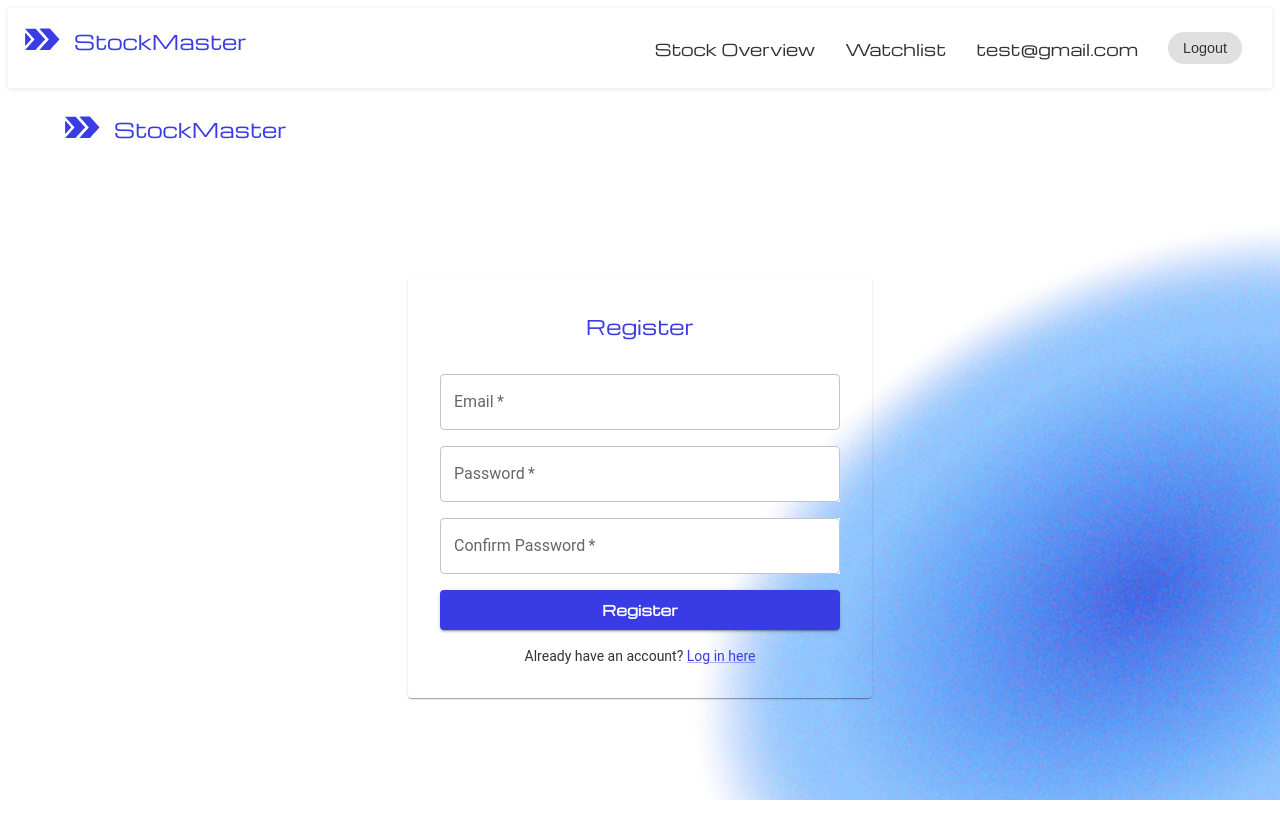
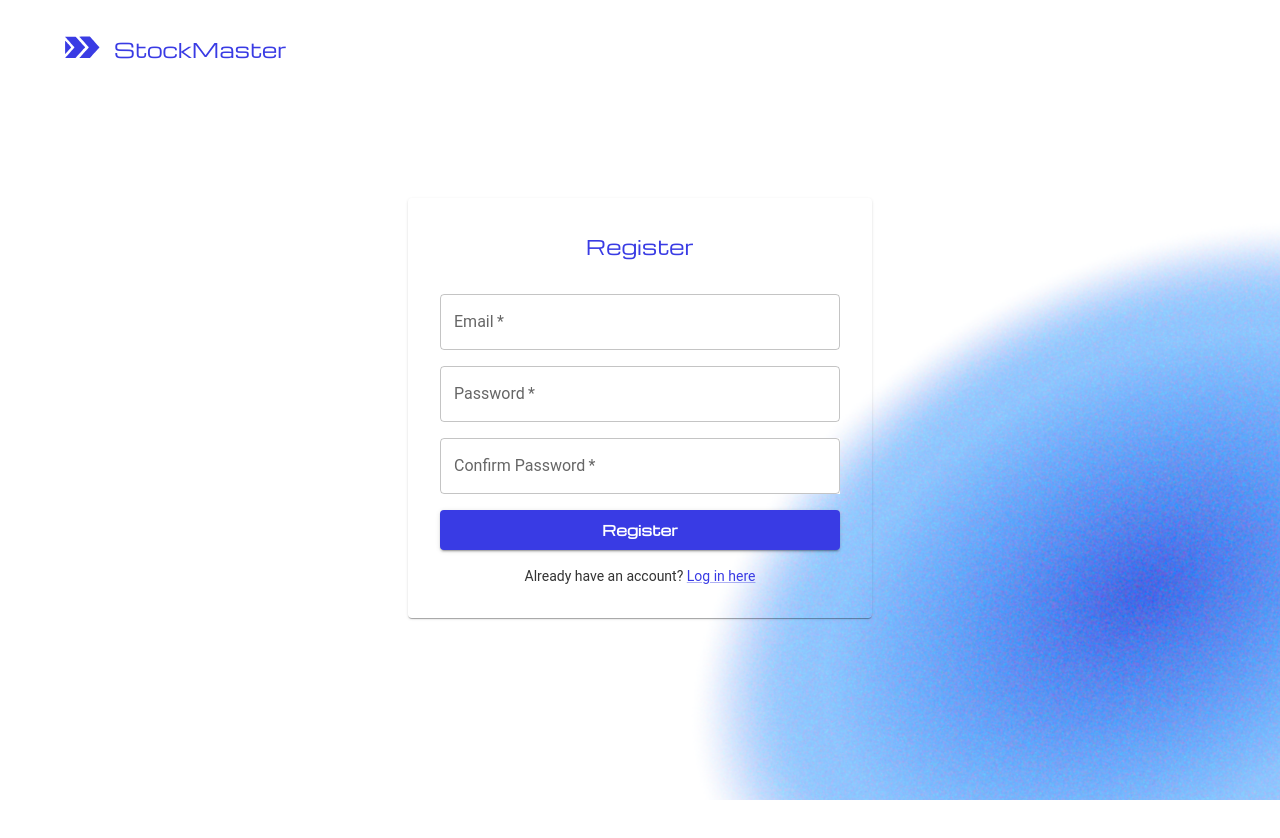
Before and after one commit to Projekt-zespolowy-magisterka/frontend, a React (Create React App) app: page /register in a window 1280 px wide. Shown: the top 838 px of the page. After the commit the page ends 816 px from the top, so only its background shows below. Built offline with nearby package versions, Linux system fonts and the light colour scheme.

Commit message:
feat: Store login data in session storage and display TopMenu only on dashboard pages

```diff
--- a/src/App.js
+++ b/src/App.js
@@ -1,5 +1,5 @@
-import React, { useState } from 'react';
-import { BrowserRouter as Router, Routes, Route, Navigate } from 'react-router-dom';
+import React, {useEffect, useState} from 'react';
+import {Routes, Route, Navigate, useLocation} from 'react-router-dom';
 import Login from './pages/LoginPage';
 import RegistrationPage from "./pages/RegistrationPage";
 
@@ -7,27 +7,50 @@ import TopMenu from './components/TopMenu';
 import StockOverview from './pages/StockOverview';
 import Watchlist from './pages/Watchlist';
 
+
 function App() {
-  const [isLoggedIn, setIsLoggedIn] = useState(true);
-  const [username, setUsername] = useState('test@gmail.com'); // Replace with actual user data
+  const [isLoggedIn, setIsLoggedIn] = useState(false);
+  const [username, setUsername] = useState('');
+
+  useEffect(() => {
+    const storedLoginStatus = sessionStorage.getItem('isLoggedIn');
+    const storedUsername = sessionStorage.getItem('username');
+    if (storedLoginStatus && storedUsername) {
+      setIsLoggedIn(JSON.parse(storedLoginStatus));
+      setUsername(storedUsername);
+    }
+  }, []);
+
+  const handleLogin = (userEmail) => {
+    sessionStorage.setItem('isLoggedIn', true);
+    sessionStorage.setItem('username', userEmail);
+    setIsLoggedIn(true);
+    setUsername(userEmail);
+  };
 
   const handleLogout = () => {
+    sessionStorage.removeItem('isLoggedIn');
+    sessionStorage.removeItem('username');
     setIsLoggedIn(false);
     setUsername('');
   };
 
+  const location = useLocation();
+  const isDashboardPage = location.pathname === '/stock-overview' || location.pathname === '/watchlist';
+
   return (
-    <Router>
-      {/* Render TopMenu only if the user is logged in */}
-      {isLoggedIn && <TopMenu username={username} isLoggedIn={isLoggedIn} onLogout={handleLogout} />}
-      <Routes>
-        <Route path="/" element={<Navigate to="/login" replace />} />
-        <Route path="/login" element={<Login onLogin={() => setIsLoggedIn(true)} />} />
-        <Route path="/register" element={<RegistrationPage />} />
-        <Route path="/stock-overview" element={isLoggedIn ? <StockOverview /> : <Navigate to="/login" />} />
-        <Route path="/watchlist" element={isLoggedIn ? <Watchlist /> : <Navigate to="/login" />} />
-      </Routes>
-    </Router>
+      <>
+        {isLoggedIn && isDashboardPage && (
+            <TopMenu username={username} isLoggedIn={isLoggedIn} onLogout={handleLogout} />
+        )}
+        <Routes>
+          <Route path="/" element={<Navigate to="/login" replace />} />
+          <Route path="/login" element={<Login onLogin={handleLogin} />} />
+          <Route path="/register" element={<RegistrationPage onLogin={handleLogin} />} />
+          <Route path="/stock-overview" element={isLoggedIn ? <StockOverview /> : <Navigate to="/login" />} />
+          <Route path="/watchlist" element={isLoggedIn ? <Watchlist /> : <Navigate to="/login" />} />
+        </Routes>
+      </>
   );
 }
 
--- a/src/components/TopMenu.js
+++ b/src/components/TopMenu.js
@@ -1,30 +1,30 @@
 import React from 'react';
-import { NavLink, useNavigate } from 'react-router-dom';
+import { NavLink } from 'react-router-dom';
 import './TopMenu.css';
 import LogoSection from '../components/LogoSection';
 
+
 function TopMenu({ username, onLogout }) {
-  const navigate = useNavigate();
-
-  const handleLogout = () => {
-    onLogout(); // Calls the logout function passed from parent
-    navigate('/login'); // Redirect to login page after logout
-  };
-
   return (
       <div className="top-menu">
         <LogoSection />
         <div className="right-section">
           <div className="nav-links">
-          <NavLink to="/stock-overview" activeClassName="active">
+            <NavLink
+                to="/stock-overview"
+                className={({ isActive }) => (isActive ? 'active' : undefined)}
+            >
               Stock Overview
             </NavLink>
-          <NavLink to="/watchlist" activeClassName="active">
+            <NavLink
+                to="/watchlist"
+                className={({ isActive }) => (isActive ? 'active' : undefined)}
+            >
               Watchlist
             </NavLink>
           </div>
           <span className="username">{username}</span>
-        <button onClick={handleLogout} className="logout-button">Logout</button>
+          <button onClick={onLogout} className="logout-button">Logout</button>
         </div>
       </div>
   );
--- a/src/index.js
+++ b/src/index.js
@@ -7,13 +7,16 @@ import reportWebVitals from './reportWebVitals';
 
 import { ThemeProvider } from '@mui/material/styles';
 import theme from './theme';
+import { BrowserRouter as Router } from 'react-router-dom';
 
 const root = ReactDOM.createRoot(document.getElementById('root'));
 root.render(
   <React.StrictMode>
-    <ThemeProvider theme={theme}>
-      <App />
-    </ThemeProvider>
+      <Router>
+          <ThemeProvider theme={theme}>
+              <App />
+          </ThemeProvider>
+      </Router>
   </React.StrictMode>
 );
 
--- a/src/pages/LoginPage.js
+++ b/src/pages/LoginPage.js
@@ -5,6 +5,7 @@ import BackgroundImage from '../components/BackgroundImage';
 import LogoSection from '../components/LogoSection';
 import AuthForm from '../components/AuthForm';
 import appTheme from '../theme';
+import {useNavigate} from "react-router-dom";
 
 const LoginPageContainer = styled(Container)({
     display: 'flex',
@@ -16,13 +17,15 @@ const LoginPageContainer = styled(Container)({
     position: 'relative',
 });
 
-const LoginPage = () => {
+const LoginPage = ({ onLogin }) => {
     const [loginError, setLoginError] = useState('');
+    const navigate = useNavigate();
 
     const handleLogin = ({ email, password }) => {
         setLoginError('');
         if (email === 'test@example.com' && password === 'password') {
-            alert('Login successful!');
+            onLogin(email);
+            navigate('/stock-overview');
         } else {
             setLoginError('Invalid email or password');
         }
--- a/src/pages/RegistrationPage.js
+++ b/src/pages/RegistrationPage.js
@@ -5,6 +5,7 @@ import BackgroundImage from '../components/BackgroundImage';
 import LogoSection from '../components/LogoSection';
 import AuthForm from '../components/AuthForm';
 import appTheme from '../theme';
+import {useNavigate} from "react-router-dom";
 
 const RegistrationPageContainer = styled(Container)({
     display: 'flex',
@@ -16,8 +17,10 @@ const RegistrationPageContainer = styled(Container)({
     position: 'relative',
 });
 
-const RegistrationPage = () => {
+
+const RegistrationPage = ({ onLogin }) => {
     const [registrationError, setRegistrationError] = useState('');
+    const navigate = useNavigate();
 
     const handleRegister = ({ email, password, confirmPassword }) => {
         setRegistrationError('');
@@ -25,7 +28,8 @@ const RegistrationPage = () => {
             setRegistrationError('Passwords do not match');
             return;
         }
-        alert('Registration successful!');
+        onLogin(email);
+        navigate('/stock-overview');
     };
 
     return (
```
Lines whose indentation alone changed are shown as unchanged.
